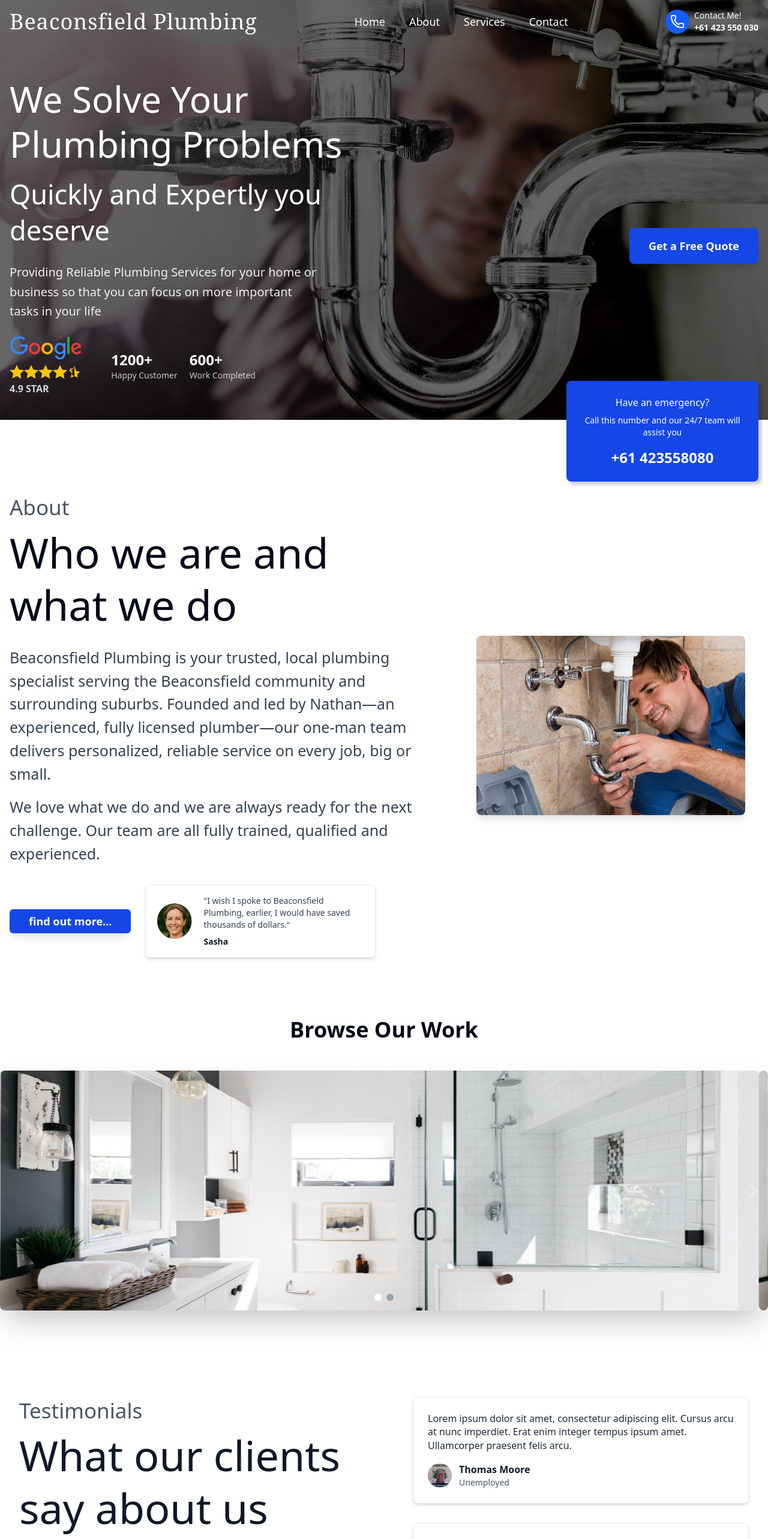
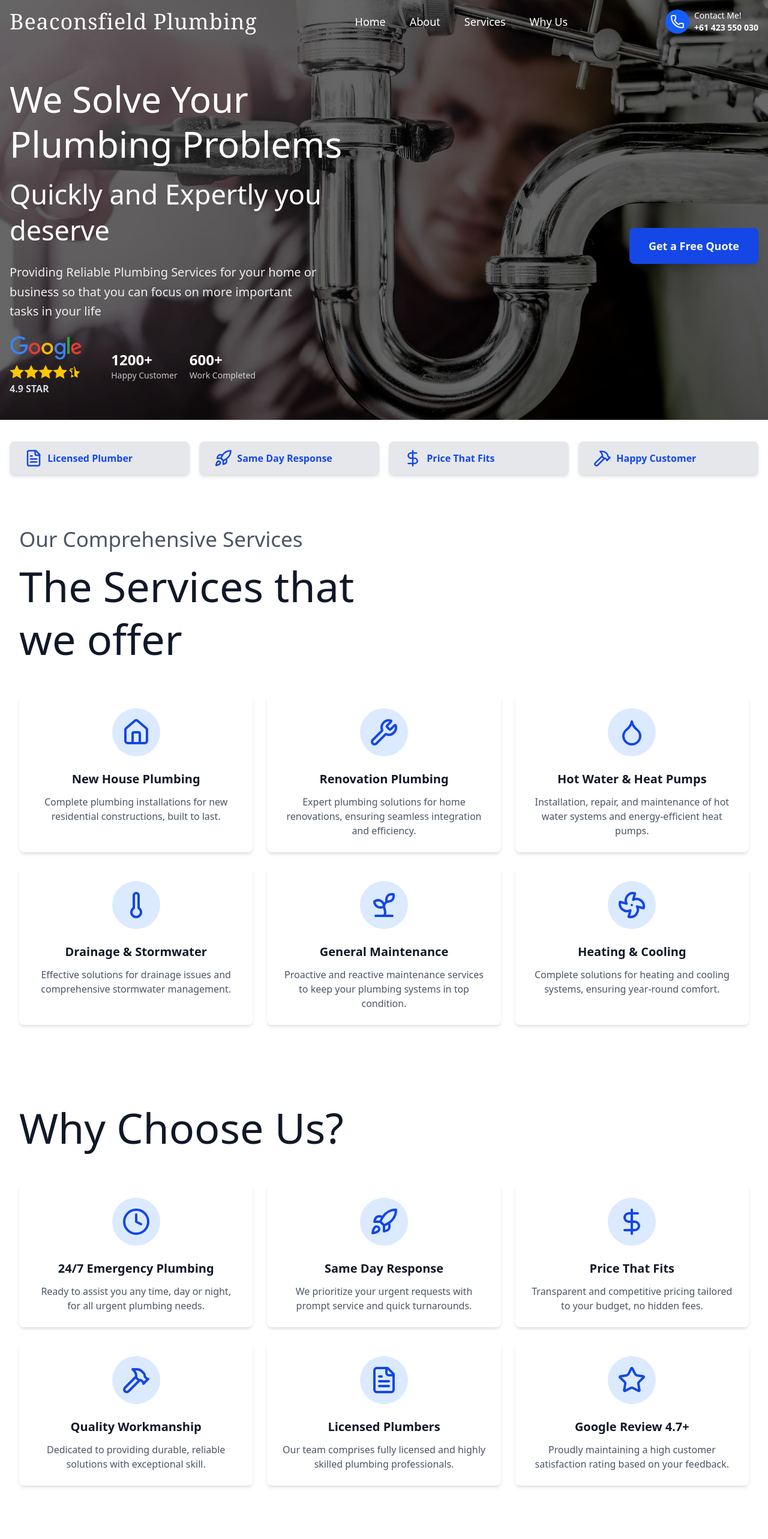
Before and after one commit to Rahul-bakawale/pro-plumb, a Next.js app: page / in a window 1280 px wide. Shown: the top 2566 px of the page at 60% size. Built offline with nearby package versions, Linux system fonts and the light colour scheme.

Commit message:
Fix design

```diff
--- a/src/components/About.tsx
+++ b/src/components/About.tsx
@@ -4,7 +4,7 @@ import { Button } from "@/components/ui/button";
 
 const About = React.forwardRef((props, ref: any) =>  {
   return (
-    <section ref={ref} className="py-5 md:py-5 bg-background">
+    <section ref={ref} className="py-10 md:py-20 bg-background">
       <div className="container mx-auto px-4">
         <div className="grid md:grid-cols-12 gap-12 items-center">
           {/* Text Content Column */}
--- /dev/null
+++ b/src/components/BoxSection.tsx
@@ -0,0 +1,35 @@
+'use client'
+
+import { DollarSign, FileText, Hammer, Rocket } from 'lucide-react'
+import React from 'react'
+
+
+const BoxSection = () => {
+
+    return <section className='w-full mt-5'>
+
+    <div className='w-full grid grid-cols-2 lg:flex justify-center items-center gap-4 p-4 z-20'> {/* Modified for a responsive grid */}
+    {/* Item 1 */}
+    <div className="bg-gray-200 text-blue-700  font-bold py-3 flex flex-col sm:flex-row items-center px-6 rounded-lg shadow-md border border-blue-700 cursor-pointer hover:bg-gray-300 transition duration-200 w-full">
+      <FileText className="text-blue-700 mb-2 sm:mb-0" size={30} />&nbsp; Licensed Plumber
+    </div>
+
+    {/* Item 2 */}
+    <div className="bg-gray-200 text-blue-700 font-bold py-3 flex flex-col sm:flex-row items-center px-6 rounded-lg shadow-md border border-blue-700 cursor-pointer hover:bg-gray-300 transition duration-200 w-full">
+      <Rocket className="text-blue-700 mb-2 sm:mb-0" size={30} />&nbsp; Same Day Response
+    </div>
+
+    {/* Item 3 */}
+    <div className="bg-gray-200 text-blue-700 font-bold py-3 flex flex-col sm:flex-row items-center px-6 rounded-lg shadow-md border border-blue-700 cursor-pointer hover:bg-gray-300 transition duration-200 w-full">
+      <DollarSign className="text-blue-700 mb-2 sm:mb-0" size={30} />&nbsp; Price That Fits
+    </div>
+
+    {/* Item 4 */}
+    <div className="bg-gray-200 text-blue-700 font-bold py-3 flex flex-col sm:flex-row items-center px-6 rounded-lg shadow-md border border-blue-700 cursor-pointer hover:bg-gray-300 transition duration-200 w-full">
+      <Hammer className="text-blue-700 mb-2 sm:mb-0" size={30} />&nbsp; Happy Customer
+    </div>
+  </div>
+  </section>
+}
+
+export default BoxSection
--- /dev/null
+++ b/src/components/FinalCall.tsx
@@ -0,0 +1,28 @@
+'use client'
+
+import { useRouter } from 'next/navigation'
+import React from 'react'
+
+
+const FinalCall = () => {
+    const router = useRouter()
+    return (  <section className="py-20 px-6 md:px-12 bg-blue-700 text-center">
+        <div className="max-w-4xl mx-auto">
+          <h2 className="text-4xl md:text-5xl font-extrabold text-white mb-6">
+            Ready for Reliable & Modern Plumbing?
+          </h2>
+          <p className="text-xl md:text-2xl text-blue-100 mb-10">
+            Let Beaconsfield plumbing  handle your needs with expertise and cutting-edge care.
+          </p>
+          <button
+            onClick={() => router.push('/about')}
+            className="bg-white hover:bg-gray-200 text-blue-800 font-bold py-4 px-10 rounded-full text-xl md:text-2xl transition duration-300 ease-in-out transform hover:scale-105 shadow-lg
+                       focus:outline-none focus:ring-4 focus:ring-white focus:ring-opacity-50 animate-pulse-effect"
+          >
+            Schedule Your Service
+          </button>
+        </div>
+      </section>)
+}
+
+export default FinalCall;
--- a/src/components/Footer.tsx
+++ b/src/components/Footer.tsx
@@ -18,12 +18,8 @@ const Footer = ({ handleClick}: any) => {
           {/* Navigation Links - Centered on desktop */}
           <div className="flex flex-col md:flex-row md:justify-center items-center h-full space-y-4 md:space-y-0 md:space-x-8 text-lg">
             <div className="hidden md:block h-full w-[1px] bg-white bg-opacity-20 mx-4"></div>
-            <button onClick={() => handleClick('contact')} className="hover:text-gray-300 transition duration-300">
-              Contact
-            </button>
-            <a href="#" className="hover:text-gray-300 transition duration-300">FAQ</a>
-            <button onClick={() => handleClick('about')} className="hover:text-gray-300 transition duration-300">
-              About
+            <button onClick={() => handleClick('whyus')} className="hover:text-gray-300 transition duration-300">
+              Why Us
             </button>
             <button onClick={() => handleClick('service')} className="hover:text-gray-300 transition duration-300">
               Services
--- a/src/components/Header.tsx
+++ b/src/components/Header.tsx
@@ -1,12 +1,16 @@
 'use client'
 import React, { useState, useEffect } from "react";
 import { Phone, Menu, X } from "lucide-react";
+import { usePathname } from 'next/navigation';
 
 const Header = ({ handleClick }: any) => {
+
   const [isMobileMenuOpen, setIsMobileMenuOpen] = useState(false);
-  const [isScrolled, setIsScrolled] = useState(false);
+  const pathname = usePathname();
+  const [isScrolled, setIsScrolled] = useState(pathname !== '/');
 
-  const toggleMobileMenu = () => {
+  const toggleMobileMenu = (section: any) => {
+    section && handleClick(section)
     setIsMobileMenuOpen(!isMobileMenuOpen);
   };
 
@@ -16,7 +20,7 @@ const Header = ({ handleClick }: any) => {
       if (window.scrollY > 50) {
         setIsScrolled(true);
       } else {
-        setIsScrolled(false);
+        setIsScrolled(pathname === '/' ? false : true );
       }
     };
 
@@ -31,7 +35,7 @@ const Header = ({ handleClick }: any) => {
 
   return (
     <header
-      className={`fixed top-0 left-0 w-full z-50 text-white transition-all duration-300 ease-in-out ${isScrolled ? "bg-black bg-opacity-90 shadow-md" : "bg-transparent"
+      className={`fixed top-0 left-0 w-full z-50 text-white transition-all duration-300 ease-in-out ${(isScrolled ) ? "bg-black bg-opacity-90 shadow-md" : "bg-transparent"
         }`}
     >
       {/* Main Header Container */}
@@ -53,8 +57,8 @@ const Header = ({ handleClick }: any) => {
             <button onClick={() => handleClick('service')} className="hover:text-gray-300">
               Services
             </button>
-            <button onClick={() => handleClick('contact')} className="hover:text-gray-300">
-              Contact
+            <button onClick={() => handleClick('whyus')} className="hover:text-gray-300">
+              Why Us
             </button>
 
           </nav>
@@ -89,10 +93,10 @@ const Header = ({ handleClick }: any) => {
       {isMobileMenuOpen && (
         <div className="md:hidden w-full bg-black bg-opacity-90 transition-all duration-300 ease-in-out">
           <nav className="flex flex-col items-center py-8 space-y-6 text-xl">
-            <a href="#" onClick={toggleMobileMenu} className="hover:text-blue-400">Home</a>
-            <a href="#" onClick={toggleMobileMenu} className="hover:text-blue-400">About</a>
-            <a href="#" onClick={toggleMobileMenu} className="hover:text-blue-400">Services</a>
-            <a href="#" onClick={toggleMobileMenu} className="hover:text-blue-400">Contact</a>
+            <a href="#" onClick={() => toggleMobileMenu('home')} className="hover:text-blue-400">Home</a>
+            <a href="#" onClick={() => toggleMobileMenu('about')} className="hover:text-blue-400">About</a>
+            <a href="#" onClick={() => toggleMobileMenu('services')} className="hover:text-blue-400">Services</a>
+            <a href="#" onClick={() => toggleMobileMenu('whyus')} className="hover:text-blue-400">Why Us</a>
             {/* Mobile-specific contact info to be shown in the menu */}
             <div className="flex flex-col items-center mt-6">
               <span className="text-gray-300">Contact Me!</span>
--- a/src/components/Hero.tsx
+++ b/src/components/Hero.tsx
@@ -1,3 +1,4 @@
+
 import React from 'react';
 
 const Hero = React.forwardRef((props, ref:any)  => {
@@ -74,10 +75,12 @@ const Hero = React.forwardRef((props, ref:any)  => {
             </div>
           </div>
         </div>
+
       </section>
 
+
       {/* Emergency Contact Box - Placed outside the section for positioning */}
-      <div className="container mx-auto px-4">
+      {/*<div className="container mx-auto px-4">
         <div className="em-card-container">
           <div className="bg-blue-700 p-6 rounded-lg text-center max-w-full md:max-w-xs em-card">
             <p className="text-white text-base mb-2">Have an emergency?</p>
@@ -85,7 +88,7 @@ const Hero = React.forwardRef((props, ref:any)  => {
             <p className="text-white text-xl md:text-2xl font-bold">+61 423558080</p>
           </div>
         </div>
-      </div>
+      </div>*/}
     </>
   );
 });
--- a/src/components/Home.tsx
+++ b/src/components/Home.tsx
@@ -1,57 +1,29 @@
 'use client'
 import React, { useRef } from 'react'
-
-import Header from "@/components/Header";
 import Hero from "@/components/Hero";
-import About from "@/components/About";
 import Gallery from "@/components/Gallery";
 import Testimonials from "@/components/Testimonials";
 import Services from "@/components/Services";
-import Footer from "@/components/Footer";
-import RequestQuoteSection from "@/components/RequestQuoteSection";
+
+import MainLayout from '@/container/MainLayout';
+import WhyChooseUsSection from './WhyChooseUsSection';
+import BoxSection from './BoxSection';
+import FinalCall from './FinalCall';
 const HomeContainer = () => {
-
-    const aboutRef = useRef(null);
     const homeRef = useRef(null)
     const serviceRef = useRef(null)
-    const contactRef = useRef(null)
-
-
-    const onScrollTo = (sectionName: string) => {
-        let ref;
-        switch (sectionName) {
-            case 'about':
-                ref = aboutRef;
-                break;
-            case 'service':
-                ref = serviceRef;
-                break;
-            case 'home':
-                ref = homeRef;
-                break;
-            case 'contact':
-                ref = contactRef;
-                break;
-            default:
-                return;
-        }
-
-        if (ref?.current) {
-            (ref.current as HTMLAnchorElement).scrollIntoView({ behavior: 'smooth' });
-        }
-    }
+    const whyChooseUsSectionRef = useRef(null)
 
     return (
-        <>
-            <Header handleClick={onScrollTo} />
+        <MainLayout homeRef={homeRef} serviceRef={serviceRef} whyChooseUsSectionRef={whyChooseUsSectionRef}>
             <Hero ref={homeRef} />
-            <About ref={aboutRef} />
+            <BoxSection/>
+            <Services ref={serviceRef} />
+            <WhyChooseUsSection ref={whyChooseUsSectionRef} />
             <Gallery />
             <Testimonials />
-            <RequestQuoteSection ref={contactRef} />
-            <Services ref={serviceRef} />
-            <Footer handleClick={onScrollTo}  />
-        </>
+            <FinalCall/>
+        </MainLayout>
     )
 }
 
--- a/src/components/Services.tsx
+++ b/src/components/Services.tsx
@@ -1,33 +1,39 @@
 'use-client'
 import React from 'react';
 // Import icons from lucide-react
-import { Wrench, Paintbrush, Sparkles, Hammer } from 'lucide-react';
+import { Wrench, Paintbrush, Sparkles, Hammer, Home, Droplet, Thermometer, Fan, Lightbulb, Sprout } from 'lucide-react';
 
 const ServicesSection = React.forwardRef((props, ref: any) =>  {
   const services = [
     {
-      icon: <Wrench className="w-12 h-12 text-blue-700" />, // Lucide icon for Installations
-      title: "Installations",
-      description: "Lorem ipsum dolor sit amet, consectetur adipiscing elit. Ultricies viverra vel morbi placerat magna arcu. Tellus.",
-      isHighlighted: false,
+      icon: <Home className="w-12 h-12 text-blue-700 group-hover:text-blue-700" />, // Lucide icon for New House Plumbing
+      title: "New House Plumbing",
+      description: "Complete plumbing installations for new residential constructions, built to last.",
     },
     {
-      icon: <Paintbrush className="w-12 h-12 text-blue-700" />, // Lucide icon for Renovations
-      title: "Renovations",
-      description: "Lorem ipsum dolor sit amet, consectetur adipiscing elit. Ultricies viverra vel morbi placerat magna arcu. Tellus.",
-      isHighlighted: false,
+      icon: <Wrench className="w-12 h-12 text-blue-700 group-hover:text-blue-700" />, // Lucide icon for Renovation Plumbing
+      title: "Renovation Plumbing",
+      description: "Expert plumbing solutions for home renovations, ensuring seamless integration and efficiency.",
     },
     {
-      icon: <Sparkles className="w-12 h-12 text-blue-700" />, // Lucide icon for Fixing Issues (highlighted)
-      title: "Fixing Issues",
-      description: "Lorem ipsum dolor sit amet, consectetur adipiscing elit. Ultricies viverra vel morbi placerat magna arcu. Tellus.",
-      isHighlighted: true, // This one is highlighted
+      icon: <Droplet className="w-12 h-12 text-blue-700 group-hover:text-blue-700" />, // Lucide icon for Hot Water & Heat Pumps (highlighted)
+      title: "Hot Water & Heat Pumps",
+      description: "Installation, repair, and maintenance of hot water systems and energy-efficient heat pumps.",
     },
     {
-      icon: <Hammer className="w-12 h-12 text-blue-700" />, // Lucide icon for Repairs
-      title: "Repairs",
-      description: "Lorem ipsum dolor sit amet, consectetur adipiscing elit. Ultricies viverra vel morbi placerat magna arcu. Tellus.",
-      isHighlighted: false,
+      icon: <Thermometer className="w-12 h-12 text-blue-700 group-hover:text-blue-700" />, // Lucide icon for Drainage & Stormwater
+      title: "Drainage & Stormwater",
+      description: "Effective solutions for drainage issues and comprehensive stormwater management.",
+    },
+    {
+      icon: <Sprout className="w-12 h-12 text-blue-700 group-hover:text-blue-700" />, // Lucide icon for General Maintenance
+      title: "General Maintenance",
+      description: "Proactive and reactive maintenance services to keep your plumbing systems in top condition.",
+    },
+    {
+      icon: <Fan className="w-12 h-12 text-blue-700 group-hover:text-blue-700" />, // Lucide icon for Heating & Cooling
+      title: "Heating & Cooling",
+      description: "Complete solutions for heating and cooling systems, ensuring year-round comfort.",
     },
   ];
 
@@ -35,29 +41,27 @@ const ServicesSection = React.forwardRef((props, ref: any) =>  {
     <section  ref={ref} className="w-full max-w-7xl mx-auto px-4 sm:px-6 lg:px-8 py-8 sm:py-16">
       {/* Section Header */}
       <div className="text-center md:text-left mb-8 md:mb-12">
-        <p className="font-poppins font-medium text-lg md:text-[35px] text-gray-600 mb-2">Services</p>
+        <p className="font-poppins font-medium text-lg md:text-[35px] text-gray-600 mb-2">Our Comprehensive Services</p>
         <h2 className="font-poppins font-medium text-3xl md:text-[70px] leading-tight text-gray-900 mb-6">
           The Services that <br className="hidden sm:inline" /> we offer
         </h2>
       </div>
 
       {/* Services Grid */}
-      <div className="flex flex-wrap justify-center lg:justify-between gap-6">
+      <div className="grid grid-cols-1 sm:grid-cols-2 lg:grid-cols-3 gap-6">
         {services.map((service, index) => (
           <div
             key={index}
-            className={`flex flex-col items-center text-center p-6 rounded-lg shadow-md transition-all duration-300
-                       w-full sm:w-[280px] h-full sm:h-[350px]
-                       ${service.isHighlighted ? 'bg-blue-700 text-white' : 'bg-white text-gray-800'}`}
+            className={`group flex flex-col items-center text-center p-6 rounded-lg shadow-md transition-all duration-300
+                       w-full h-full bg-white text-gray-800 hover:bg-blue-700 hover:text-white`}
           >
-            <div className={`rounded-full w-20 h-20 flex items-center justify-center mb-6
-                            ${service.isHighlighted ? 'bg-white' : 'bg-blue-100'}`}>
+            <div className={`rounded-full w-20 h-20 flex items-center justify-center mb-6 bg-blue-100 group-hover:bg-white`}>
               {service.icon}
             </div>
-            <h3 className={`font-poppins text-xl font-semibold mb-3 ${service.isHighlighted ? 'text-white' : 'text-gray-900'}`}>
+            <h3 className={`font-poppins text-xl font-semibold mb-3 text-gray-900 group-hover:text-white`}>
               {service.title}
             </h3>
-            <p className={`text-sm sm:text-base ${service.isHighlighted ? 'text-blue-100' : 'text-gray-600'}`}>
+            <p className={`text-sm sm:text-base text-gray-600 group-hover:text-blue-100`}>
               {service.description}
             </p>
           </div>
@@ -67,5 +71,5 @@ const ServicesSection = React.forwardRef((props, ref: any) =>  {
   );
 });
 
-ServicesSection.displayName = 'Serivces'
+ServicesSection.displayName = 'Services'
 export default ServicesSection;
--- /dev/null
+++ b/src/components/WhyChooseUsSection.tsx
@@ -0,0 +1,75 @@
+'use-client'
+import React from 'react';
+// Import icons from lucide-react
+import { Clock, Rocket, DollarSign, Hammer, FileText, Star } from 'lucide-react';
+
+const WhyChooseUsSection = React.forwardRef((props, ref: any) =>  {
+  const reasons = [
+    {
+      icon: <Clock className="w-12 h-12 text-blue-700 group-hover:text-blue-700" />,
+      title: "24/7 Emergency Plumbing",
+      description: "Ready to assist you any time, day or night, for all urgent plumbing needs.",
+    },
+    {
+      icon: <Rocket className="w-12 h-12 text-blue-700 group-hover:text-blue-700" />,
+      title: "Same Day Response",
+      description: "We prioritize your urgent requests with prompt service and quick turnarounds.",
+    },
+    {
+      icon: <DollarSign className="w-12 h-12 text-blue-700 group-hover:text-blue-700" />,
+      title: "Price That Fits",
+      description: "Transparent and competitive pricing tailored to your budget, no hidden fees.",
+    },
+    {
+      icon: <Hammer className="w-12 h-12 text-blue-700 group-hover:text-blue-700" />,
+      title: "Quality Workmanship",
+      description: "Dedicated to providing durable, reliable solutions with exceptional skill.",
+    },
+    {
+      icon: <FileText className="w-12 h-12 text-blue-700 group-hover:text-blue-700" />,
+      title: "Licensed Plumbers",
+      description: "Our team comprises fully licensed and highly skilled plumbing professionals.",
+    },
+    {
+      icon: <Star className="w-12 h-12 text-blue-700 group-hover:text-blue-700" />,
+      title: "Google Review 4.7+",
+      description: "Proudly maintaining a high customer satisfaction rating based on your feedback.",
+    },
+  ];
+
+  return (
+    <section ref={ref} className="w-full max-w-7xl mx-auto px-4 sm:px-6 lg:px-8 py-8 sm:py-16">
+      {/* Section Header */}
+      <div className="text-center md:text-left mb-8 md:mb-12">
+        {/* <p className="font-poppins font-medium text-lg md:text-[35px] text-gray-600 mb-2">Our Comprehensive Services</p> */}
+        <h2 className="font-poppins font-medium text-3xl md:text-[70px] leading-tight text-gray-900 mb-6">
+          Why Choose Us?
+        </h2>
+      </div>
+
+      {/* Services Grid */}
+      <div className="grid grid-cols-1 sm:grid-cols-2 lg:grid-cols-3 gap-6">
+        {reasons.map((reason, index) => (
+          <div
+            key={index}
+            className={`group flex flex-col items-center text-center p-6 rounded-lg shadow-md transition-all duration-300
+                       w-full h-full bg-white text-gray-800 hover:bg-blue-700 hover:text-white`}
+          >
+            <div className={`rounded-full w-20 h-20 flex items-center justify-center mb-6 bg-blue-100 group-hover:bg-white`}>
+              {reason.icon}
+            </div>
+            <h3 className={`font-poppins text-xl font-semibold mb-3 text-gray-900 group-hover:text-white`}>
+              {reason.title}
+            </h3>
+            <p className={`text-sm sm:text-base text-gray-600 group-hover:text-blue-100`}>
+              {reason.description}
+            </p>
+          </div>
+        ))}
+      </div>
+    </section>
+  );
+});
+
+WhyChooseUsSection.displayName = 'WhyChooseUsSection'
+export default WhyChooseUsSection;
--- /dev/null
+++ b/src/container/MainLayout.tsx
@@ -0,0 +1,51 @@
+'use client'
+import Footer from '@/components/Footer';
+import Header from '@/components/Header';
+import React from 'react';
+import { useRouter } from 'next/navigation';
+
+
+// TestimonialsSection component implementation
+const MainLayout = (props: any) => {
+  const router = useRouter();
+  const { children, serviceRef, homeRef, whyChooseUsSectionRef} = props;
+  // Dummy data for testimonials
+  const onScrollTo = (sectionName: string) => {
+    let ref, path;
+    switch (sectionName) {
+      case 'service':
+        ref = serviceRef;
+        path = '/'
+        break;
+      case 'whyus':
+        ref = whyChooseUsSectionRef;
+        path = '/'
+        break;
+      case 'home':
+        ref = homeRef;
+        path = '/'
+        break;
+      default:
+        path = `/${sectionName}`
+        break;
+    }
+
+    if (ref?.current) {
+      (ref.current as HTMLAnchorElement).scrollIntoView({ behavior: 'smooth' });
+    }else{
+      router.push(path);
+    }
+  }
+
+
+  return (
+    <>
+      <Header handleClick={onScrollTo} />
+      {children}
+      <Footer handleClick={onScrollTo} />
+    </>
+  );
+};
+
+
+export default MainLayout;
```
Also changed, not shown: src/app/about/page.tsx (added, +15 -0 lines), src/app/layout.tsx (line endings or trailing spaces).
